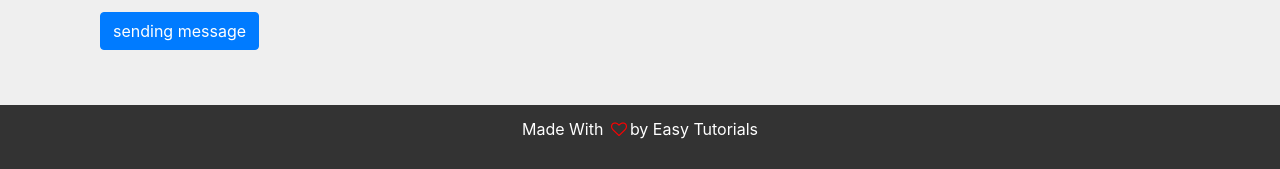
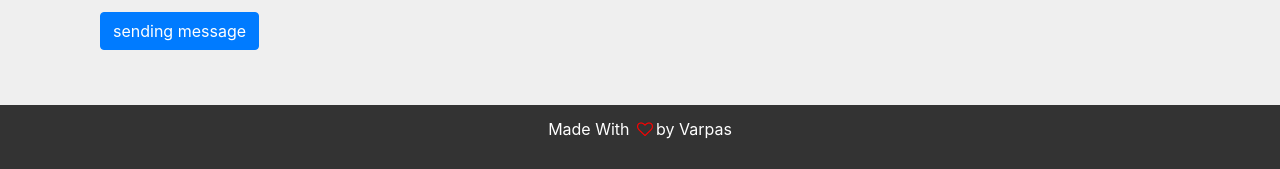
Before and after one commit to roypasaribu/server, a plain HTML site: page index.html in a window 1280 px wide. Shown: the part 3695-3864 px from the top of the page. Drawn offline with nearby package versions, Linux system fonts and the light colour scheme.

Commit message:
fixing update by

```diff
--- a/index.html
+++ b/index.html
@@ -473,7 +473,7 @@
   <!-----------Footer------->
   <section id="footer">
     <div class="container text-center">
-      <p>Made With <i class="fa fa-heart-o"></i>by Easy Tutorials</p>
+      <p>Made With <i class="fa fa-heart-o"></i>by Varpas</p>
     </div>
   </section>
   <!----------Foter End------->
```
